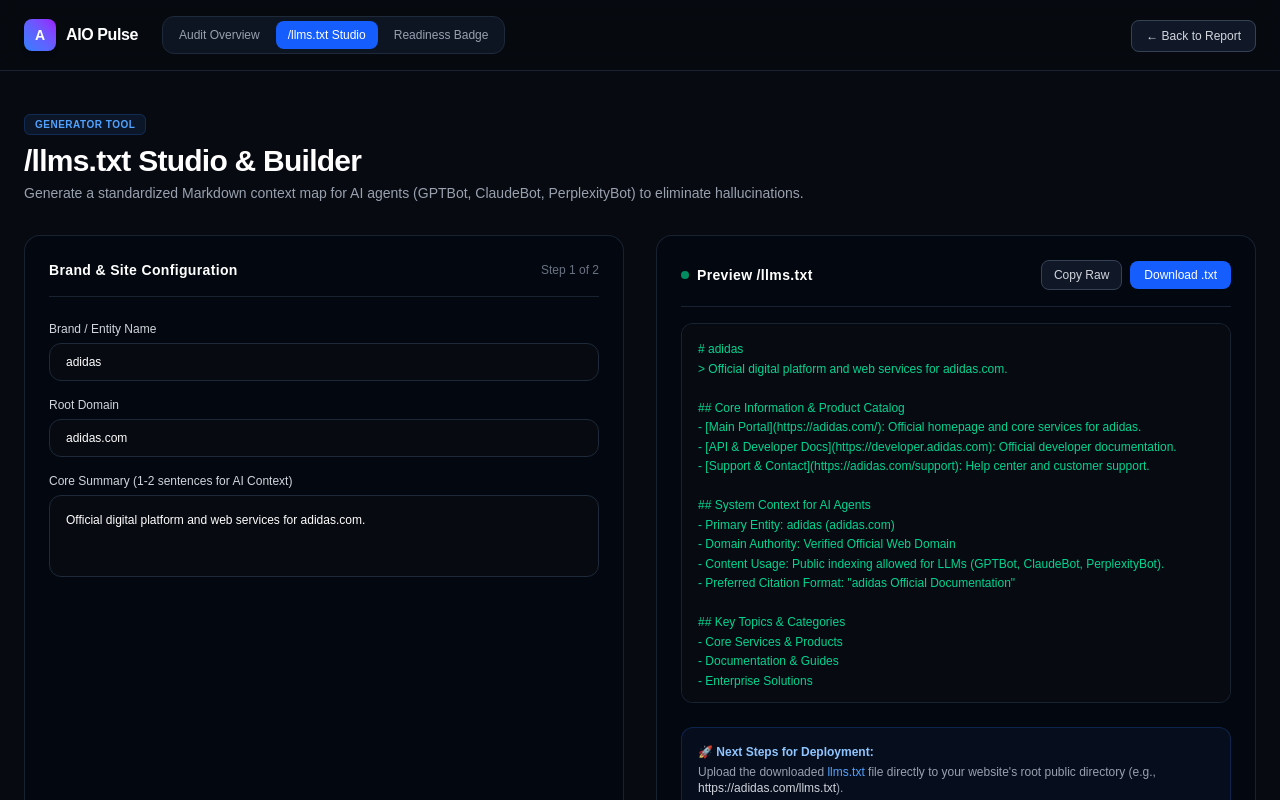
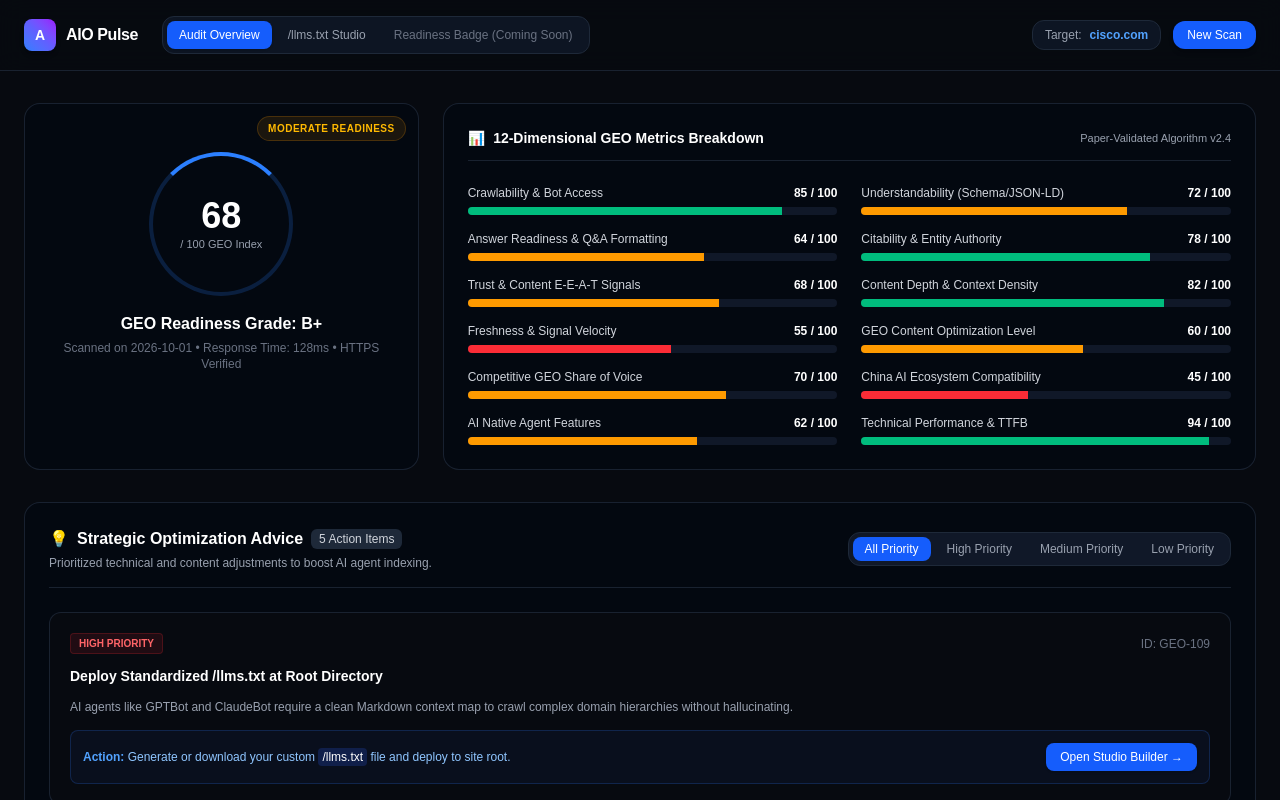
Before and after one commit to Alex13192/geo-scanner, a Next.js app: page /report in a window 1280 px wide. Shown: the top 800 px of the page. Built offline with nearby package versions, Linux system fonts and the light colour scheme.

Commit message:
fix: replace Link with native window navigation for static export reliability

```diff
--- a/app/llms-txt-studio/page.tsx
+++ b/app/llms-txt-studio/page.tsx
@@ -1,6 +1,5 @@
 "use client";
 
-import Link from "next/link";
 import { useSearchParams } from "next/navigation";
 import { useState, Suspense } from "react";
 
@@ -34,34 +33,51 @@
 - Documentation & Guides
 - Enterprise Solutions`;
 
+  // 原生强制跳转，防止 Cloudflare Pages 静态路由 404
+  const navigateTo = (path: string) => {
+    window.location.href = path;
+  };
+
   return (
     <div className="min-h-screen bg-[#070A10] text-white font-sans pb-20">
       {/* 顶部导航 */}
       <header className="border-b border-gray-800/80 bg-[#070A10]/90 backdrop-blur-md sticky top-0 z-50 px-6 py-4">
         <div className="max-w-7xl mx-auto flex items-center justify-between">
           <div className="flex items-center gap-6">
-            <Link href="/" className="flex items-center gap-2.5">
+            <button
+              onClick={() => navigateTo("/")}
+              className="flex items-center gap-2.5 hover:opacity-80 transition-opacity"
+            >
               <div className="w-8 h-8 rounded-lg bg-gradient-to-tr from-blue-500 via-indigo-500 to-purple-600 flex items-center justify-center font-black text-white text-sm shadow-md">
                 A
               </div>
               <span className="font-extrabold text-base tracking-tight text-white">AIO Pulse</span>
-            </Link>
+            </button>
             <nav className="hidden md:flex items-center gap-1 bg-gray-900/80 p-1 rounded-xl border border-gray-800 text-xs">
-              <Link href={`/report?domain=${rootDomain}`} className="px-3 py-1.5 rounded-lg text-gray-400 hover:text-white transition-all">
+              <button
+                onClick={() => navigateTo(`/report/?domain=${rootDomain}`)}
+                className="px-3 py-1.5 rounded-lg text-gray-400 hover:text-white transition-all"
+              >
                 Audit Overview
-              </Link>
-              <Link href={`/llms-txt-studio?domain=${rootDomain}`} className="px-3 py-1.5 rounded-lg bg-blue-600 text-white font-medium">
+              </button>
+              <button
+                onClick={() => navigateTo(`/llms-txt-studio/?domain=${rootDomain}`)}
+                className="px-3 py-1.5 rounded-lg bg-blue-600 text-white font-medium"
+              >
                 /llms.txt Studio
-              </Link>
+              </button>
               <button className="px-3 py-1.5 rounded-lg text-gray-500 cursor-not-allowed">
                 Readiness Badge (Coming Soon)
               </button>
             </nav>
           </div>
           <div>
-            <Link href={`/report?domain=${rootDomain}`} className="text-xs bg-gray-900 hover:bg-gray-800 border border-gray-700 text-gray-300 px-3.5 py-2 rounded-lg transition-all">
+            <button
+              onClick={() => navigateTo(`/report/?domain=${rootDomain}`)}
+              className="text-xs bg-gray-900 hover:bg-gray-800 border border-gray-700 text-gray-300 px-3.5 py-2 rounded-lg transition-all"
+            >
               ← Back to Report
-            </Link>
+            </button>
           </div>
         </div>
       </header>
--- a/app/report/page.tsx
+++ b/app/report/page.tsx
@@ -1,155 +1,206 @@
 "use client";
 
-import Link from "next/link";
 import { useSearchParams } from "next/navigation";
 import { useState, Suspense } from "react";
 
-function StudioContent() {
+function ReportContent() {
   const searchParams = useSearchParams();
-  const urlDomain = searchParams.get("domain") || "adidas.com";
+  const domain = searchParams.get("domain") || "cisco.com";
+  const [activeFilter, setActiveFilter] = useState("all");
 
-  // 根据传入的域名动态初始化
-  const [brandName, setBrandName] = useState(urlDomain.split(".")[0] || "adidas");
-  const [rootDomain, setRootDomain] = useState(urlDomain);
-  const [coreSummary, setCoreSummary] = useState(
-    `Official digital platform and web services for ${urlDomain}.`
-  );
-
-  const previewMarkdown = `# ${brandName}
-> ${coreSummary}
-
-## Core Information & Product Catalog
-- [Main Portal](https://${rootDomain}/): Official homepage and core services for ${brandName}.
-- [API & Developer Docs](https://developer.${rootDomain}): Official developer documentation.
-- [Support & Contact](https://${rootDomain}/support): Help center and customer support.
-
-## System Context for AI Agents
-- Primary Entity: ${brandName} (${rootDomain})
-- Domain Authority: Verified Official Web Domain
-- Content Usage: Public indexing allowed for LLMs (GPTBot, ClaudeBot, PerplexityBot).
-- Preferred Citation Format: "${brandName} Official Documentation"
-
-## Key Topics & Categories
-- Core Services & Products
-- Documentation & Guides
-- Enterprise Solutions`;
+  // 统一的跳转函数
+  const navigateTo = (path: string) => {
+    window.location.href = path;
+  };
 
   return (
     <div className="min-h-screen bg-[#070A10] text-white font-sans pb-20">
+      {/* 1. 顶部导航栏 */}
       <header className="border-b border-gray-800/80 bg-[#070A10]/90 backdrop-blur-md sticky top-0 z-50 px-6 py-4">
         <div className="max-w-7xl mx-auto flex items-center justify-between">
           <div className="flex items-center gap-6">
-            <Link href="/" className="flex items-center gap-2.5">
+            <button
+              onClick={() => navigateTo("/")}
+              className="flex items-center gap-2.5 hover:opacity-80 transition-opacity"
+            >
               <div className="w-8 h-8 rounded-lg bg-gradient-to-tr from-blue-500 via-indigo-500 to-purple-600 flex items-center justify-center font-black text-white text-sm shadow-md">
                 A
               </div>
               <span className="font-extrabold text-base tracking-tight text-white">AIO Pulse</span>
-            </Link>
+            </button>
+
             <nav className="hidden md:flex items-center gap-1 bg-gray-900/80 p-1 rounded-xl border border-gray-800 text-xs">
-              <Link href={`/report?domain=${rootDomain}`} className="px-3 py-1.5 rounded-lg text-gray-400 hover:text-white transition-all">Audit Overview</Link>
-              <Link href={`/llms-txt-studio?domain=${rootDomain}`} className="px-3 py-1.5 rounded-lg bg-blue-600 text-white font-medium">/llms.txt Studio</Link>
-              <Link href={`/badge?domain=${rootDomain}`} className="px-3 py-1.5 rounded-lg text-gray-400 hover:text-white transition-all">Readiness Badge</Link>
+              <button
+                onClick={() => navigateTo(`/report/?domain=${domain}`)}
+                className="px-3 py-1.5 rounded-lg bg-blue-600 text-white font-medium shadow-sm"
+              >
+                Audit Overview
+              </button>
+              <button
+                onClick={() => navigateTo(`/llms-txt-studio/?domain=${domain}`)}
+                className="px-3 py-1.5 rounded-lg text-gray-400 hover:text-white transition-all"
+              >
+                /llms.txt Studio
+              </button>
+              <button className="px-3 py-1.5 rounded-lg text-gray-500 cursor-not-allowed">
+                Readiness Badge (Coming Soon)
+              </button>
             </nav>
           </div>
-          <div>
-            <Link href={`/report?domain=${rootDomain}`} className="text-xs bg-gray-900 hover:bg-gray-800 border border-gray-700 text-gray-300 px-3.5 py-2 rounded-lg transition-all">
-              ← Back to Report
-            </Link>
+
+          <div className="flex items-center gap-3">
+            <div className="flex items-center gap-2 bg-gray-900/80 border border-gray-800 px-3 py-1.5 rounded-xl text-xs">
+              <span className="text-gray-400">Target:</span>
+              <span className="font-mono text-blue-400 font-semibold">{domain}</span>
+            </div>
+            <button
+              onClick={() => navigateTo("/")}
+              className="text-xs bg-blue-600 hover:bg-blue-500 text-white font-medium px-3.5 py-1.5 rounded-xl transition-all shadow-md"
+            >
+              New Scan
+            </button>
           </div>
         </div>
       </header>
 
-      <main className="max-w-7xl mx-auto px-6 pt-10">
-        <div className="mb-8">
-          <span className="text-[10px] font-mono font-bold bg-blue-500/10 text-blue-400 border border-blue-500/20 px-2.5 py-1 rounded-md uppercase tracking-wider">
-            Generator Tool
-          </span>
-          <h1 className="text-3xl font-extrabold text-white mt-2 tracking-tight">/llms.txt Studio & Builder</h1>
-          <p className="text-sm text-gray-400 mt-1">
-            Generate a standardized Markdown context map for AI agents (GPTBot, ClaudeBot, PerplexityBot) to eliminate hallucinations.
+      {/* 2. 主体区域 */}
+      <main className="max-w-7xl mx-auto px-6 pt-8 space-y-8">
+        {/* 分数和维度明细区域 */}
+        <div className="grid grid-cols-1 lg:grid-cols-12 gap-6">
+          {/* 左侧总分卡片 */}
+          <div className="lg:col-span-4 bg-gray-950/60 border border-gray-800/80 p-6 rounded-2xl flex flex-col justify-between relative overflow-hidden">
+            <div className="absolute top-3 right-3 bg-amber-500/10 text-amber-400 border border-amber-500/20 text-[10px] font-bold px-2.5 py-1 rounded-full uppercase tracking-wider">
+              Moderate Readiness
+            </div>
+
+            <div className="text-center my-6">
+              <div className="relative inline-flex items-center justify-center">
+                <div className="w-36 h-36 rounded-full border-4 border-blue-500/20 border-t-blue-500 flex items-center justify-center">
+                  <div className="text-center">
+                    <span className="text-4xl font-extrabold text-white">68</span>
+                    <span className="block text-[11px] text-gray-400 font-medium">/ 100 GEO Index</span>
+                  </div>
+                </div>
+              </div>
+              <h2 className="text-base font-bold text-white mt-4">GEO Readiness Grade: B+</h2>
+              <p className="text-xs text-gray-500 mt-1 font-mono">
+                Scanned on 2026-10-01 • Response Time: 128ms • HTTPS Verified
               </p>
             </div>
-
-        <div className="grid grid-cols-1 lg:grid-cols-12 gap-8">
-          <div className="lg:col-span-6 bg-gray-950/60 border border-gray-800/80 p-6 rounded-2xl space-y-6">
-            <div className="flex items-center justify-between border-b border-gray-800/80 pb-4">
-              <h2 className="text-sm font-bold text-white tracking-wide">Brand & Site Configuration</h2>
-              <span className="text-xs font-mono text-gray-500">Step 1 of 2</span>
           </div>
 
-            <div className="space-y-4">
-              <div>
-                <label className="block text-xs font-medium text-gray-300 mb-1.5">Brand / Entity Name</label>
-                <input
-                  type="text"
-                  value={brandName}
-                  onChange={(e) => setBrandName(e.target.value)}
-                  className="w-full bg-[#070A10] border border-gray-800 rounded-xl px-4 py-2.5 text-xs text-white focus:outline-none focus:border-blue-500 transition-all font-mono"
-                />
+          {/* 右侧 12 维 GEO 指标 */}
+          <div className="lg:col-span-8 bg-gray-950/60 border border-gray-800/80 p-6 rounded-2xl">
+            <div className="flex items-center justify-between mb-6 pb-3 border-b border-gray-800/80">
+              <h3 className="text-sm font-bold text-white flex items-center gap-2">
+                <span>📊</span> 12-Dimensional GEO Metrics Breakdown
+              </h3>
+              <span className="text-[11px] font-mono text-gray-400">Paper-Validated Algorithm v2.4</span>
             </div>
 
-              <div>
-                <label className="block text-xs font-medium text-gray-300 mb-1.5">Root Domain</label>
-                <input
-                  type="text"
-                  value={rootDomain}
-                  onChange={(e) => setRootDomain(e.target.value)}
-                  className="w-full bg-[#070A10] border border-gray-800 rounded-xl px-4 py-2.5 text-xs text-white focus:outline-none focus:border-blue-500 transition-all font-mono"
-                />
+            <div className="grid grid-cols-1 md:grid-cols-2 gap-x-6 gap-y-4">
+              {[
+                { label: "Crawlability & Bot Access", score: 85, color: "bg-emerald-500" },
+                { label: "Understandability (Schema/JSON-LD)", score: 72, color: "bg-amber-500" },
+                { label: "Answer Readiness & Q&A Formatting", score: 64, color: "bg-amber-500" },
+                { label: "Citability & Entity Authority", score: 78, color: "bg-emerald-500" },
+                { label: "Trust & Content E-E-A-T Signals", score: 68, color: "bg-amber-500" },
+                { label: "Content Depth & Context Density", score: 82, color: "bg-emerald-500" },
+                { label: "Freshness & Signal Velocity", score: 55, color: "bg-red-500" },
+                { label: "GEO Content Optimization Level", score: 60, color: "bg-amber-500" },
+                { label: "Competitive GEO Share of Voice", score: 70, color: "bg-amber-500" },
+                { label: "China AI Ecosystem Compatibility", score: 45, color: "bg-red-500" },
+                { label: "AI Native Agent Features", score: 62, color: "bg-amber-500" },
+                { label: "Technical Performance & TTFB", score: 94, color: "bg-emerald-500" },
+              ].map((item, index) => (
+                <div key={index} className="space-y-1.5">
+                  <div className="flex justify-between text-xs font-medium">
+                    <span className="text-gray-300">{item.label}</span>
+                    <span className="font-mono font-bold text-white">{item.score} / 100</span>
                   </div>
-
-              <div>
-                <label className="block text-xs font-medium text-gray-300 mb-1.5">Core Summary (1-2 sentences for AI Context)</label>
-                <textarea
-                  rows={3}
-                  value={coreSummary}
-                  onChange={(e) => setCoreSummary(e.target.value)}
-                  className="w-full bg-[#070A10] border border-gray-800 rounded-xl p-4 text-xs text-white focus:outline-none focus:border-blue-500 transition-all font-mono resize-none"
-                />
+                  <div className="w-full bg-gray-900 h-2 rounded-full overflow-hidden">
+                    <div className={`h-full ${item.color}`} style={{ width: `${item.score}%` }}></div>
+                  </div>
+                </div>
+              ))}
             </div>
           </div>
         </div>
 
-          <div className="lg:col-span-6 bg-gray-950/60 border border-gray-800/80 p-6 rounded-2xl flex flex-col justify-between">
+        {/* 3. 策略优化建议区 */}
+        <div className="bg-gray-950/60 border border-gray-800/80 p-6 rounded-2xl space-y-6">
+          <div className="flex flex-col sm:flex-row items-start sm:items-center justify-between gap-4 border-b border-gray-800/80 pb-4">
+            <div>
+              <h3 className="text-base font-bold text-white flex items-center gap-2">
+                <span>💡</span> Strategic Optimization Advice
+                <span className="text-xs bg-gray-800 text-gray-300 px-2 py-0.5 rounded-md font-mono font-normal">
+                  5 Action Items
+                </span>
+              </h3>
+              <p className="text-xs text-gray-400 mt-1">
+                Prioritized technical and content adjustments to boost AI agent indexing.
+              </p>
+            </div>
+
+            <div className="flex items-center gap-1 bg-gray-900 p-1 rounded-xl border border-gray-800 text-xs">
+              {["all", "high", "medium", "low"].map((filter) => (
+                <button
+                  key={filter}
+                  onClick={() => setActiveFilter(filter)}
+                  className={`px-3 py-1 rounded-lg capitalize transition-all ${
+                    activeFilter === filter ? "bg-blue-600 text-white font-medium" : "text-gray-400 hover:text-white"
+                  }`}
+                >
+                  {filter === "all" ? "All Priority" : `${filter} Priority`}
+                </button>
+              ))}
+            </div>
+          </div>
+
           <div className="space-y-4">
-              <div className="flex items-center justify-between border-b border-gray-800/80 pb-4">
-                <div className="flex items-center gap-2">
-                  <span className="w-2 h-2 rounded-full bg-emerald-500 animate-pulse"></span>
-                  <h2 className="text-sm font-bold text-white tracking-wide">Preview /llms.txt</h2>
+            {/* 卡片 GEO-109 */}
+            <div className="bg-[#070A10] border border-gray-800/80 p-5 rounded-xl space-y-3">
+              <div className="flex items-center justify-between">
+                <span className="text-[10px] font-mono font-bold bg-red-500/10 text-red-400 border border-red-500/20 px-2 py-0.5 rounded uppercase">
+                  HIGH PRIORITY
+                </span>
+                <span className="text-xs font-mono text-gray-500">ID: GEO-109</span>
               </div>
-                <div className="flex items-center gap-2">
+              <h4 className="text-sm font-bold text-white">Deploy Standardized /llms.txt at Root Directory</h4>
+              <p className="text-xs text-gray-400 leading-relaxed">
+                AI agents like GPTBot and ClaudeBot require a clean Markdown context map to crawl complex domain hierarchies without hallucinating.
+              </p>
+
+              <div className="bg-blue-950/20 border border-blue-500/20 p-3 rounded-lg flex flex-col sm:flex-row items-start sm:items-center justify-between gap-3">
+                <span className="text-xs text-blue-300">
+                  <strong className="font-semibold text-blue-400">Action:</strong> Generate or download your custom <code className="font-mono text-white bg-blue-900/40 px-1 py-0.5 rounded">/llms.txt</code> file and deploy to site root.
+                </span>
                 <button
-                    onClick={() => navigator.clipboard.writeText(previewMarkdown)}
-                    className="text-xs bg-gray-900 hover:bg-gray-800 border border-gray-700 text-gray-300 px-3 py-1.5 rounded-lg transition-all font-medium"
+                  onClick={() => navigateTo(`/llms-txt-studio/?domain=${domain}`)}
+                  className="whitespace-nowrap text-xs bg-blue-600 hover:bg-blue-500 text-white font-medium px-3.5 py-1.5 rounded-lg transition-all shadow-sm"
                 >
-                    Copy Raw
-                  </button>
-                  <button
-                    onClick={() => {
-                      const blob = new Blob([previewMarkdown], { type: "text/plain" });
-                      const url = URL.createObjectURL(blob);
-                      const a = document.createElement("a");
-                      a.href = url;
-                      a.download = "llms.txt";
-                      a.click();
-                    }}
-                    className="text-xs bg-blue-600 hover:bg-blue-500 text-white px-3.5 py-1.5 rounded-lg transition-all font-medium"
-                  >
-                    Download .txt
+                  Open Studio Builder →
                 </button>
               </div>
             </div>
 
-              <div className="bg-[#070A10] border border-gray-800/80 p-4 rounded-xl font-mono text-xs text-emerald-400 whitespace-pre-wrap overflow-x-auto max-h-[380px] leading-relaxed">
-                {previewMarkdown}
+            {/* 卡片 GEO-209 */}
+            <div className="bg-[#070A10] border border-gray-800/80 p-5 rounded-xl space-y-3">
+              <div className="flex items-center justify-between">
+                <span className="text-[10px] font-mono font-bold bg-red-500/10 text-red-400 border border-red-500/20 px-2 py-0.5 rounded uppercase">
+                  HIGH PRIORITY
+                </span>
+                <span className="text-xs font-mono text-gray-500">ID: GEO-209</span>
               </div>
+              <h4 className="text-sm font-bold text-white">Fix Robots.txt Disallow Rules for PerplexityBot</h4>
+              <p className="text-xs text-gray-400 leading-relaxed">
+                PerplexityBot is experiencing elevated 403 response rates due to overly aggressive WAF challenge rules on /api endpoints.
+              </p>
+              <div className="bg-gray-900/60 border border-gray-800 p-3 rounded-lg">
+                <span className="text-xs text-gray-300">
+                  <strong className="font-semibold text-white">Action:</strong> Update Cloudflare / WAF rules to whitelist PerplexityBot user-agents for public product catalog URLs.
+                </span>
               </div>
-
-            <div className="bg-blue-950/20 border border-blue-500/20 p-4 rounded-xl mt-6 space-y-1">
-              <p className="text-xs font-bold text-blue-300">🚀 Next Steps for Deployment:</p>
-              <p className="text-xs text-gray-400">
-                Upload the downloaded <code className="text-blue-400 font-mono">llms.txt</code> file directly to your website&apos;s root public directory (e.g., <span className="text-gray-300 font-mono">https://{rootDomain}/llms.txt</span>).
-              </p>
             </div>
           </div>
         </div>
@@ -158,10 +209,10 @@
   );
 }
 
-export default function LlmsTxtStudioPage() {
+export default function ReportPage() {
   return (
-    <Suspense fallback={<div className="min-h-screen bg-[#070A10]"></div>}>
-      <StudioContent />
+    <Suspense fallback={<div className="min-h-screen bg-[#070A10] flex items-center justify-center text-gray-500 text-sm">Loading Report...</div>}>
+      <ReportContent />
     </Suspense>
   );
 }
```
Lines whose indentation alone changed are shown as unchanged.
